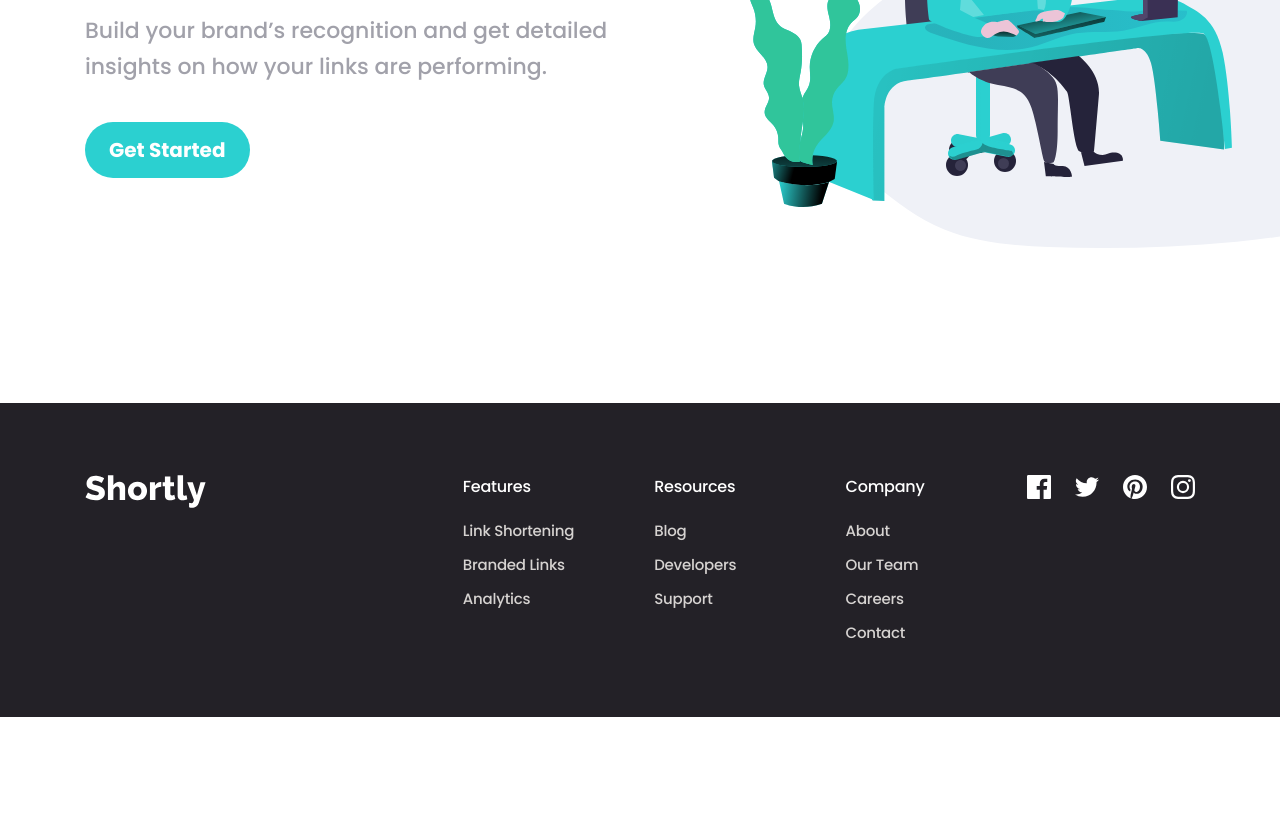
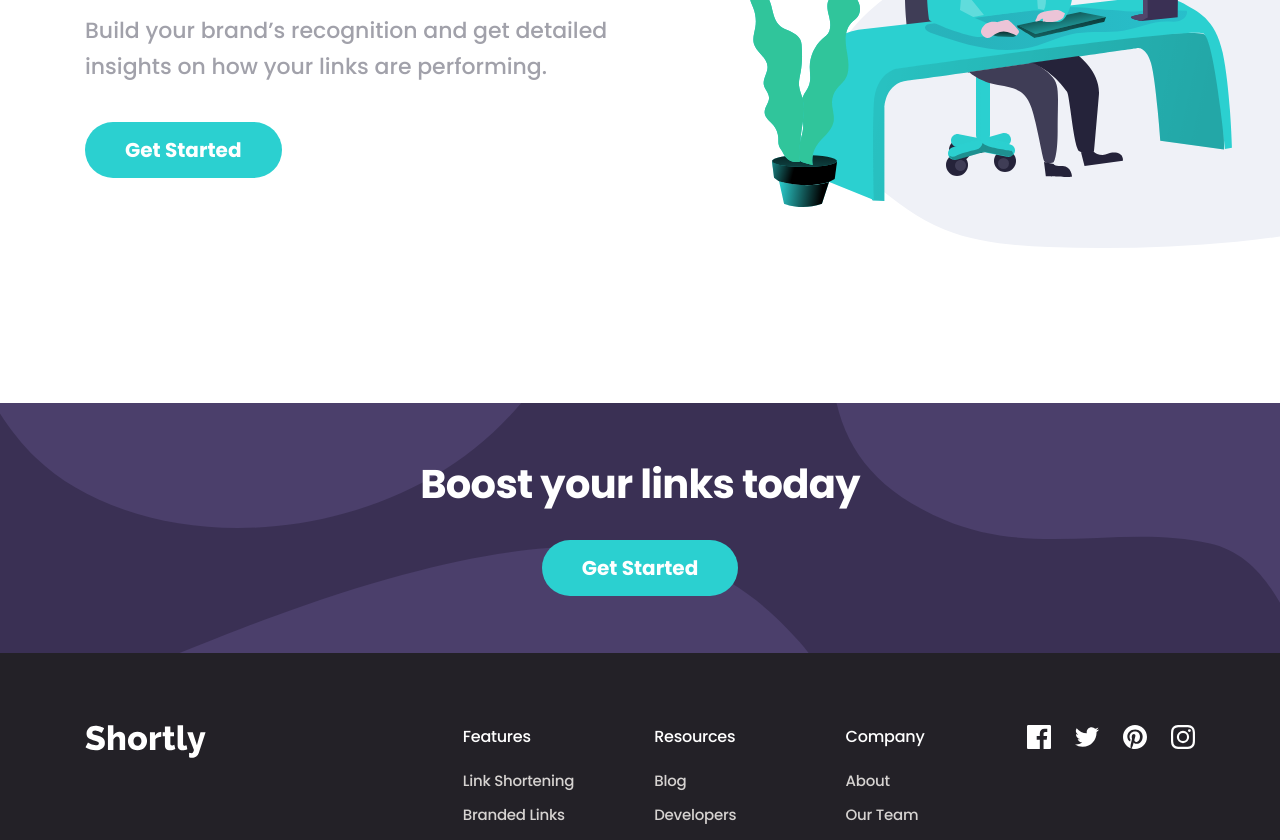
Before and after one commit to annaindistress/frontend-mentor-shortly, a Next.js app: page /frontend-mentor-shortly/ in a window 1280 px wide. Shown: the part 400-1240 px from the top of the page. Before the commit the page ends 1117 px from the top, so only its background shows below. Built offline with nearby package versions, Linux system fonts and the light colour scheme.

Commit message:
Add cta section

```diff
--- a/app/components/button.tsx
+++ b/app/components/button.tsx
@@ -1,16 +1,24 @@
 import { ReactNode } from "react";
+import clsx from "clsx";
 import { BASE_URL } from "@/app/constants";
 
 interface ButtonProps {
   children: ReactNode;
   href?: string;
   className?: string;
+  size: "sm" | "lg";
 }
 
-function Button({ children, href = "/#", className = "" }: ButtonProps) {
+function Button({ children, href = "/#", className = "", size }: ButtonProps) {
   return (
     <a
-      className={`bg-primary-200 hover:bg-primary-100 focus-within:bg-primary-100 custom-focus inline-block rounded-full px-6 py-3 font-bold capitalize text-white ${className}`}
+      className={clsx(
+        `bg-primary-200 hover:bg-primary-100 focus-within:bg-primary-100 custom-focus inline-block rounded-full font-bold capitalize text-white ${className}`,
+        {
+          "px-6 py-3": size === "sm",
+          "px-10 py-[18px] text-xl leading-none": size === "lg",
+        },
+      )}
       href={`${BASE_URL}${href}`}
     >
       {children}
--- /dev/null
+++ b/app/components/cta.jsx
@@ -0,0 +1,17 @@
+import Button from "@/app/components/button";
+
+function Cta() {
+  return (
+    <section className="bg-secondary-200 bg-cta-mobile-pattern bg-cover bg-no-repeat px-6 py-20 text-center text-white md:bg-cta-desktop-pattern md:py-[57px]">
+      <h2 className="sr-only">Next to do</h2>
+      <p className="mb-4 mt-2.5 text-[28px] font-bold leading-[48px] tracking-[-0.7px]  md:mb-8 md:mt-0 md:text-[40px]">
+        Boost your links today
+      </p>
+      <Button size="lg" className="mb-2.5 md:mb-0">
+        Get started
+      </Button>
+    </section>
+  );
+}
+
+export default Cta;
--- a/app/components/footer.tsx
+++ b/app/components/footer.tsx
@@ -19,7 +19,7 @@ const navigationItems = [
 
 function Footer() {
   return (
-    <footer className="bg-secondary-400 px-6 py-14 text-center capitalize text-white md:py-[72px] lg:text-start">
+    <footer className="bg-secondary-400 px-6 py-[54px] text-center capitalize text-white md:py-[72px] lg:text-start">
       <div className="mx-auto grid max-w-[1110px] gap-11 lg:grid-cols-[1fr_repeat(2,_max-content)] lg:items-start lg:gap-[70px]">
         <Logo className="mx-auto mb-1.5 lg:ms-0" />
         <ul className="grid gap-[37px] tracking-[-0.25px] md:grid-cols-3 md:gap-20">
--- a/app/components/hero.tsx
+++ b/app/components/hero.tsx
@@ -4,9 +4,9 @@ import { BASE_URL } from "@/app/constants";
 
 function Hero() {
   return (
-    <section className=" w-screen overflow-hidden pb-40 lg:pb-36">
+    <section className="w-screen overflow-hidden pb-40 lg:pb-36">
       <div className="mx-auto grid max-w-[1158px] lg:grid-cols-[615px_1fr] lg:pb-1.5 lg:pt-1">
-        <div className=" w-screen px-6 pb-2 text-center lg:w-auto lg:pt-14 lg:text-start ">
+        <div className="w-screen px-6 pb-2 text-center lg:w-auto lg:pt-14 lg:text-start ">
           <p className="text-secondary-300 mb-4 text-[42px] font-bold leading-[48px] tracking-[-1.05px] md:mb-1.5 md:text-[80px] md:leading-[90px] md:tracking-[-2px]">
             More than just shorter links
           </p>
@@ -14,9 +14,7 @@ function Hero() {
             Build your brand’s recognition and get detailed insights on how your
             links are performing.
           </p>
-          <Button className="px-10 py-[18px] text-xl leading-none">
-            Get started
-          </Button>
+          <Button size="lg">Get started</Button>
         </div>
         <picture className="row-start-1 mx-auto mb-9 w-[511px] md:w-[733px] lg:col-start-2 lg:mb-0">
           <source
--- a/app/components/navigation.tsx
+++ b/app/components/navigation.tsx
@@ -47,7 +47,9 @@ function Navigation() {
         >
           Login
         </a>
-        <Button className="md:mt-[-5px]">Sign up</Button>
+        <Button size="sm" className="md:mt-[-5px]">
+          Sign up
+        </Button>
       </nav>
     </>
   );
--- a/app/page.tsx
+++ b/app/page.tsx
@@ -1,4 +1,5 @@
 import Hero from "@/app/components/hero";
+import Cta from "@/app/components/cta";
 
 export default function Home() {
   return (
@@ -7,6 +8,7 @@ export default function Home() {
         Shortly － URL shortening API challenge on Frontend Mentor
       </h1>
       <Hero />
+      <Cta />
     </>
   );
 }
--- a/tailwind.config.ts
+++ b/tailwind.config.ts
@@ -20,6 +20,12 @@ const config: Config = {
           400: "#232127",
         },
       },
+      backgroundImage: {
+        "cta-mobile-pattern":
+          "url('/frontend-mentor-shortly/cta-mobile-pattern.svg')",
+        "cta-desktop-pattern":
+          "url('/frontend-mentor-shortly/cta-desktop-pattern.svg')",
+      },
     },
   },
   plugins: [],
```
Also changed, not shown: public/cta-desktop-pattern.svg (added), public/cta-mobile-pattern.svg (added).
